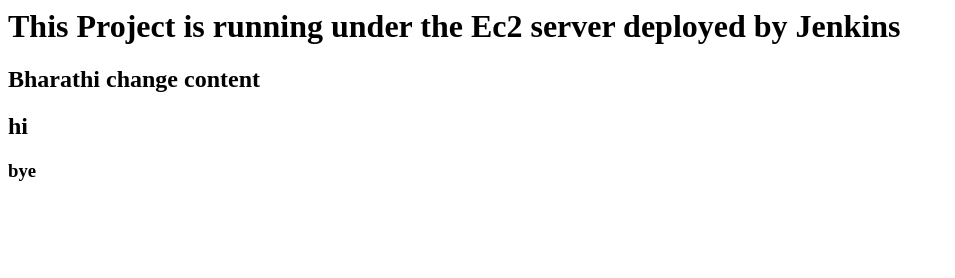
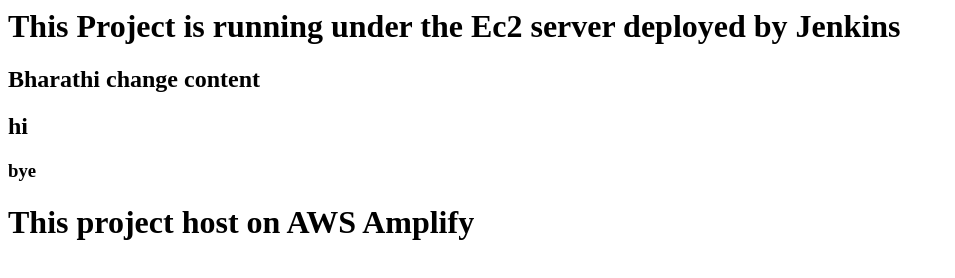
Before and after one commit to Bharathims29/jenkinsProject, a plain HTML site: page index.html in a window 1280 px wide. Shown: the whole page, without its empty margins (0-955 px from the left). Drawn offline with Linux system fonts and the light colour scheme.

Commit message:
amplify add

```diff
--- a/index.html
+++ b/index.html
@@ -5,5 +5,6 @@
 		<h2>Bharathi change content</h2>
 		<h2>hi</h2>
 		<h3>bye</h3>
+		<h1> This project host on AWS Amplify </h1>
 	</body>
 </html>
```
